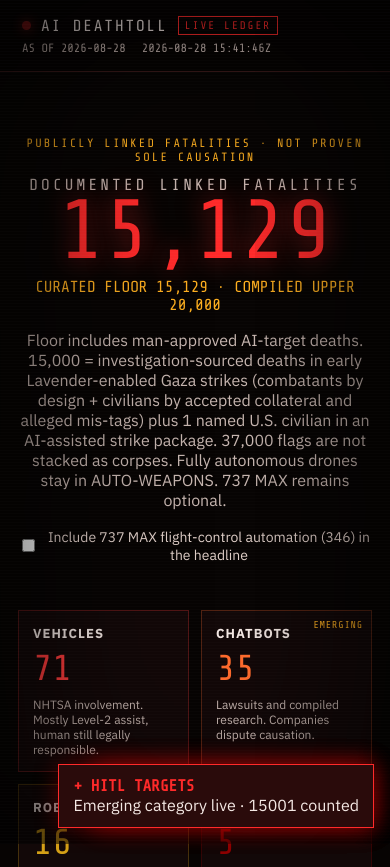
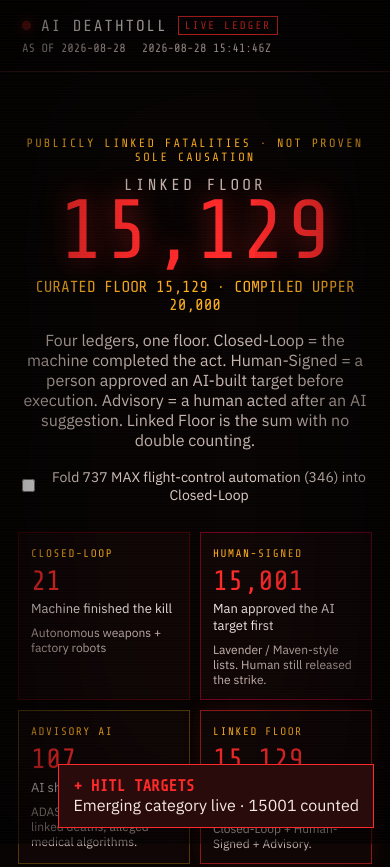
Before and after one commit to aejabri/ai-deathtoll, a plain HTML site: page index.html in a window 390 px wide. Shown: the top 867 px of the page. Drawn offline with nearby package versions, Linux system fonts and the light colour scheme.

Commit message:
Split headline into Closed-Loop, Human-Signed, Advisory, Linked Floor

```diff
--- a/app.js
+++ b/app.js
@@ -1,28 +1,25 @@
-const state = {
-  data: null,
-  filter: "all",
-  includeAviation: false
-};
+const state = { data: null, filter: "all", includeAviation: false };
 const $ = (id) => document.getElementById(id);
-function pad(n) {
-  return String(n).replace(/\B(?=(\d{3})+(?!\d))/g, ",");
-}
+function pad(n) { return String(n).replace(/\B(?=(\d{3})+(?!\d))/g, ","); }
 function animateCount(el, to) {
-  const start = 0;
-  const dur = 1400;
   const t0 = performance.now();
   const tick = (now) => {
-    const p = Math.min(1, (now - t0) / dur);
-    const eased = 1 - Math.pow(1 - p, 3);
-    el.textContent = pad(Math.round(start + (to - start) * eased));
+    const p = Math.min(1, (now - t0) / 1400);
+    el.textContent = pad(Math.round((to) * (1 - Math.pow(1 - p, 3))));
     if (p < 1) requestAnimationFrame(tick);
   };
   requestAnimationFrame(tick);
 }
-function headlineTotal() {
-  const cats = state.data.categories.filter((c) => state.includeAviation || !c.excludedFromHeadline);
-  return cats.reduce((s, c) => s + (c.count || 0), 0);
+function catSum(ids) {
+  return state.data.categories.filter((c) => ids.includes(c.id)).reduce((s, c) => s + (c.count || 0), 0);
 }
+function lanes() {
+  const closed = catSum(["military", "robots"]) + (state.includeAviation ? catSum(["aviation"]) : 0);
+  const signed = catSum(["hitl"]);
+  const advisory = catSum(["vehicles", "chatbots", "medical"]);
+  return { closed, signed, advisory, floor: closed + signed + advisory };
+}
+function headlineTotal() { return lanes().floor; }
 function renderCats() {
   $("cats").innerHTML = state.data.categories.map((c) => `
     <article class="cat ${c.emerging ? "emerging" : ""}" style="border-color:${c.color}44">
@@ -30,51 +27,49 @@ function renderCats() {
       <div class="n" style="color:${c.color}">${pad(c.count)}</div>
       ${c.split ? `<div class="split">${c.split}</div>` : ""}
       <p>${c.tone}</p>
-    </article>
-  `).join("");
+    </article>`).join("");
 }
 function renderStats() {
   $("stats").innerHTML = state.data.supportingStats.map((s) => `
-    <article class="stat">
-      <b>${s.stat}</b>
-      <span>${s.label}</span>
-      <div><a href="${s.url}" target="_blank" rel="noopener">${s.source}</a></div>
-    </article>
-  `).join("");
+    <article class="stat"><b>${s.stat}</b><span>${s.label}</span><div><a href="${s.url}" target="_blank" rel="noopener">${s.source}</a></div></article>`).join("");
 }
 function renderLog() {
-  const rows = state.data.cases
-    .filter((c) => state.filter === "all" || c.category === state.filter)
-    .sort((a, b) => b.date.localeCompare(a.date));
+  const rows = state.data.cases.filter((c) => state.filter === "all" || c.category === state.filter).sort((a, b) => b.date.localeCompare(a.date));
   $("log").innerHTML = rows.map((c) => `
     <article class="card">
-      <div class="meta">
-        <span>${c.date}</span>
-        <span>${c.category.toUpperCase()}</span>
-        <span>${c.fatalities} dead</span>
-        <span class="grade">GRADE ${c.grade}</span>
-        <span>${c.status}</span>
-      </div>
-      <h3>${c.title}</h3>
-      <p>${c.summary}</p>
+      <div class="meta"><span>${c.date}</span><span>${c.category.toUpperCase()}</span><span>${c.fatalities} dead</span><span class="grade">GRADE ${c.grade}</span><span>${c.status}</span></div>
+      <h3>${c.title}</h3><p>${c.summary}</p>
       <p style="margin-top:8px;color:#9a8882">${c.location}</p>
-      <div class="sources">
-        ${c.sources.map((s) => `<a href="${s.url}" target="_blank" rel="noopener">↗ ${s.name}</a>`).join("")}
-      </div>
-    </article>
-  `).join("");
+      <div class="sources">${c.sources.map((s) => `<a href="${s.url}" target="_blank" rel="noopener">↗ ${s.name}</a>`).join("")}</div>
+    </article>`).join("");
+}
+function renderHeads() {
+  const L = lanes();
+  const cards = [
+    { id: "closed", name: "CLOSED-LOOP", sub: "Machine finished the kill", hint: "Autonomous weapons + factory robots" + (state.includeAviation ? " + 737 MAX" : ""), n: L.closed },
+    { id: "signed", name: "HUMAN-SIGNED", sub: "Man approved the AI target first", hint: "Lavender / Maven-style lists. Human still released the strike.", n: L.signed },
+    { id: "advisory", name: "ADVISORY AI", sub: "AI shaped a human act", hint: "ADAS crashes, chatbot-linked deaths, alleged medical algorithms.", n: L.advisory },
+    { id: "floor", name: "LINKED FLOOR", sub: "All three · no double count", hint: "Closed-Loop + Human-Signed + Advisory.", n: L.floor }
+  ];
+  $("heads").innerHTML = cards.map((h) => `
+    <article class="head ${h.id}">
+      <div class="head-name">${h.name}</div>
+      <div class="head-n">${pad(h.n)}</div>
+      <div class="head-sub">${h.sub}</div>
+      <p>${h.hint}</p>
+    </article>`).join("");
 }
 function renderHeadline() {
   const total = headlineTotal();
   animateCount($("headline-count"), total);
-  $("headline-label").textContent = state.data.headline.label;
-  $("headline-note").textContent = state.data.headline.note;
+  $("headline-label").textContent = "LINKED FLOOR";
+  $("headline-note").textContent = "Four ledgers, one floor. Closed-Loop = the machine completed the act. Human-Signed = a person approved an AI-built target before execution. Advisory = a human acted after an AI suggestion. Linked Floor is the sum with no double counting.";
   const high = state.includeAviation ? state.data.headline.linkedHigh + 346 : state.data.headline.linkedHigh;
   $("headline-range").textContent = `CURATED FLOOR ${pad(total)}  ·  COMPILED UPPER ${pad(high)}`;
+  renderHeads();
 }
 function toastEmerging() {
-  const emerging = state.data.categories.filter((c) => c.emerging);
-  emerging.forEach((c, i) => {
+  state.data.categories.filter((c) => c.emerging).forEach((c, i) => {
     setTimeout(() => {
       const t = document.createElement("div");
       t.className = "toast";
@@ -88,21 +83,12 @@ function tickClock() {
   $("clock").textContent = new Date().toISOString().replace("T", " ").slice(0, 19) + "Z";
 }
 async function boot() {
-  if (window.TOLL) {
-    state.data = window.TOLL;
-  } else {
-    const res = await fetch("data/toll.json?ts=" + Date.now(), { cache: "no-store" });
-    state.data = await res.json();
-  }
-  $("as-of").textContent = "AS OF " + (state.data.asOf || state.data.meta.asOf);
+  if (window.TOLL) state.data = window.TOLL;
+  else state.data = await (await fetch("data/toll.json?ts=" + Date.now(), { cache: "no-store" })).json();
+  $("as-of").textContent = "AS OF " + (state.data.asOf || (state.data.meta && state.data.meta.asOf) || "—");
   $("disclaimer").textContent = state.data.meta.disclaimer;
-  renderHeadline();
-  renderCats();
-  renderStats();
-  renderLog();
-  toastEmerging();
-  tickClock();
-  setInterval(tickClock, 1000);
+  renderHeadline(); renderCats(); renderStats(); renderLog(); toastEmerging();
+  tickClock(); setInterval(tickClock, 1000);
   document.querySelectorAll(".chip").forEach((btn) => {
     btn.onclick = () => {
       document.querySelectorAll(".chip").forEach((b) => b.classList.remove("active"));
@@ -111,11 +97,6 @@ async function boot() {
       renderLog();
     };
   });
-  $("include-aviation").onchange = (e) => {
-    state.includeAviation = e.target.checked;
-    renderHeadline();
-  };
+  $("include-aviation").onchange = (e) => { state.includeAviation = e.target.checked; renderHeadline(); };
 }
-boot().catch((err) => {
-  $("headline-note").textContent = "Failed to load ledger: " + err.message;
-});
+boot().catch((err) => { $("headline-note").textContent = "Failed to load ledger: " + err.message; });
--- a/index.html
+++ b/index.html
@@ -4,55 +4,43 @@
   <meta charset="UTF-8" />
   <meta name="viewport" content="width=device-width, initial-scale=1" />
   <title>AI DEATHTOLL — sourced fatality tracker</title>
-  <meta name="description" content="Daily-updated graphical counter of fatalities publicly linked to AI, automation, and algorithmic systems, with case-by-case sources." />
-  <link rel="preconnect" href="https://fonts.googleapis.com" />
-  <link rel="preconnect" href="https://fonts.gstatic.com" crossorigin />
+  <link rel="stylesheet" href="styles.css" />
   <link href="https://fonts.googleapis.com/css2?family=Share+Tech+Mono&family=IBM+Plex+Sans:wght@400;500;600;700&display=swap" rel="stylesheet" />
-  <link rel="stylesheet" href="styles.css" />
 </head>
 <body>
   <div class="scanlines"></div>
   <div class="vignette"></div>
   <div id="toast-layer"></div>
   <header class="topbar">
-    <div class="brand">
-      <span class="pulse-dot"></span>
-      <span>AI DEATHTOLL</span>
-      <span class="tag">LIVE LEDGER</span>
-    </div>
-    <div class="top-meta">
-      <span id="as-of">AS OF —</span>
-      <span id="clock"></span>
-    </div>
+    <div class="brand"><span class="pulse-dot"></span><span>AI DEATHTOLL</span><span class="tag">LIVE LEDGER</span></div>
+    <div class="top-meta"><span id="as-of">AS OF —</span><span id="clock"></span></div>
   </header>
   <main>
     <section class="hero">
       <p class="eyebrow">PUBLICLY LINKED FATALITIES · NOT PROVEN SOLE CAUSATION</p>
       <div class="counter-wrap">
-        <div class="counter-label" id="headline-label">DOCUMENTED LINKED FATALITIES</div>
+        <div class="counter-label" id="headline-label">LINKED FLOOR</div>
         <div class="counter" id="headline-count">000</div>
         <div class="range" id="headline-range"></div>
       </div>
       <p class="hero-note" id="headline-note"></p>
       <label class="toggle">
         <input type="checkbox" id="include-aviation" />
-        Include 737 MAX flight-control automation (346) in the headline
+        Fold 737 MAX flight-control automation (346) into Closed-Loop
       </label>
+      <div class="heads" id="heads"></div>
     </section>
     <section class="cats" id="cats"></section>
-    <section class="stats">
-      <h2>STATISTICS BEHIND THE HEADLINE</h2>
-      <div class="stat-grid" id="stats"></div>
-    </section>
+    <section class="stats"><h2>STATISTICS BEHIND THE HEADLINE</h2><div class="stat-grid" id="stats"></div></section>
     <section class="method">
       <h2>HOW THE NUMBER IS BUILT</h2>
       <p id="disclaimer"></p>
       <ul>
-        <li><strong>Grade A</strong> — official investigation, regulator, or occupational-safety tally.</li>
-        <li><strong>Grade B</strong> — major news investigation or active lawsuit with named victims.</li>
-        <li><strong>Grade C</strong> — compiled research or alleged contribution still being litigated.</li>
+        <li><strong>CLOSED-LOOP</strong> — machine finished the kill (autonomous weapons + factory robots; 737 MAX optional).</li>
+        <li><strong>HUMAN-SIGNED</strong> — a person approved an AI-built target before execution (Lavender / Maven).</li>
+        <li><strong>ADVISORY AI</strong> — a human acted after an AI suggestion (ADAS, chatbots, medical algorithms).</li>
+        <li><strong>LINKED FLOOR</strong> — the three lanes added once. No double count.</li>
       </ul>
-      <p>HITL TARGETS = man-approved AI lists. AUTO-WEAPONS = machines choosing the final aim point. Category spines set totals; named cards are evidence, not extra stacked bodies.</p>
     </section>
     <section class="log">
       <div class="log-head">
@@ -71,9 +59,7 @@
       <div id="log"></div>
     </section>
   </main>
-  <footer>
-    Curated public ledger. Update <code>toll.js</code> and push main. Daily Grok automation + Vercel cron.
-  </footer>
+  <footer>Four-lane ledger. Update <code>toll.js</code> and push main.</footer>
   <script src="toll.js"></script>
   <script src="app.js"></script>
 </body>
--- a/styles.css
+++ b/styles.css
@@ -16,13 +16,24 @@ main { max-width:1100px; margin:0 auto; padding:28px 18px 80px; }
 .range { color:var(--amber); font-family:"Share Tech Mono",monospace; margin-top:8px; }
 .hero-note { max-width:760px; margin:16px auto 0; color:var(--mute); }
 .toggle { display:inline-flex; gap:8px; align-items:center; margin-top:18px; color:#e0cfc8; font-size:14px; }
+.heads { display:grid; grid-template-columns:repeat(4,1fr); gap:10px; margin-top:28px; text-align:left; }
+.head { background:#100606; border:1px solid var(--line); padding:14px 12px 12px; }
+.head-name { font-family:"Share Tech Mono",monospace; font-size:11px; letter-spacing:0.14em; color:var(--amber); }
+.head-n { font-family:"Share Tech Mono",monospace; font-size:clamp(28px,4vw,42px); color:var(--red); line-height:1.1; margin:6px 0 4px; }
+.head-sub { font-size:13px; color:#f0e4e0; }
+.head p { margin:8px 0 0; color:var(--mute); font-size:12px; }
+.head.floor { border-color:#ff2a2a88; box-shadow:0 0 18px rgba(255,42,42,0.12); }
+.head.signed { border-color:#ff004466; }
+.head.closed { border-color:#8b000066; }
+.head.advisory { border-color:#d4a01755; }
+@media (max-width:900px) { .heads { grid-template-columns:1fr 1fr; } }
 .cats { display:grid; grid-template-columns:repeat(auto-fit,minmax(160px,1fr)); gap:12px; margin:36px 0; }
 .cat { background:var(--panel); border:1px solid var(--line); padding:14px; position:relative; overflow:hidden; }
 .cat.emerging::after { content:"EMERGING"; position:absolute; top:8px; right:8px; font-size:10px; letter-spacing:0.08em; color:var(--amber); font-family:"Share Tech Mono",monospace; }
 .cat .n { font-family:"Share Tech Mono",monospace; font-size:36px; color:var(--red); }
 .cat h3 { margin:0 0 6px; font-size:13px; letter-spacing:0.08em; }
 .cat p { margin:8px 0 0; color:var(--mute); font-size:12px; }
-.split { margin-top:8px; font-family:"Share Tech Mono",monospace; font-size:10px; color:var(--amber); letter-spacing:0.04em; }
+.split { margin-top:8px; font-family:"Share Tech Mono",monospace; font-size:10px; color:var(--amber); }
 .stats h2,.method h2,.log h2 { font-family:"Share Tech Mono",monospace; letter-spacing:0.12em; font-size:16px; color:var(--amber); }
 .stat-grid { display:grid; grid-template-columns:repeat(auto-fit,minmax(240px,1fr)); gap:12px; }
 .stat { border:1px solid var(--line); background:#100606; padding:16px; }
@@ -34,17 +45,14 @@ main { max-width:1100px; margin:0 auto; padding:28px 18px 80px; }
 .filters { display:flex; flex-wrap:wrap; gap:6px; }
 .chip { background:transparent; color:var(--mute); border:1px solid var(--line); padding:6px 10px; cursor:pointer; font-family:"Share Tech Mono",monospace; font-size:12px; }
 .chip.active { border-color:var(--red); color:#fff; }
-.card { border-left:3px solid var(--red); background:#100707; margin:12px 0; padding:16px 16px 14px; }
+.card { border-left:3px solid var(--red); background:#100707; margin:12px 0; padding:16px; }
 .card .meta { font-family:"Share Tech Mono",monospace; font-size:12px; color:var(--amber); display:flex; gap:10px; flex-wrap:wrap; }
-.card h3 { margin:8px 0 6px; }
-.card p { margin:0; color:#d9cbc6; }
 .sources { margin-top:10px; display:flex; flex-wrap:wrap; gap:8px; }
 .sources a { color:#ffd7a0; font-size:13px; }
 .grade { border:1px solid currentColor; padding:0 6px; }
-.toast { position:fixed; right:16px; bottom:16px; background:#2a0b0b; border:1px solid var(--red); padding:12px 14px; z-index:80; min-width:240px; box-shadow:0 0 24px rgba(255,0,0,0.25); animation:pop 0.35s ease-out; }
+.toast { position:fixed; right:16px; bottom:16px; background:#2a0b0b; border:1px solid var(--red); padding:12px 14px; z-index:80; min-width:240px; animation:pop 0.35s ease-out; }
 .toast b { display:block; font-family:"Share Tech Mono",monospace; color:var(--red); }
 footer { border-top:1px solid var(--line); padding:18px; color:#8a7a76; font-size:12px; text-align:center; }
-code { color:#ffd7a0; }
 @keyframes pulse { 50% { opacity:0.35; } }
 @keyframes flicker { 0%,19%,21%,100% { opacity:1; } 20% { opacity:0.72; } }
 @keyframes pop { from { transform:translateY(12px); opacity:0; } }
```
